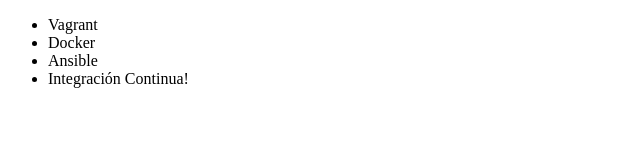
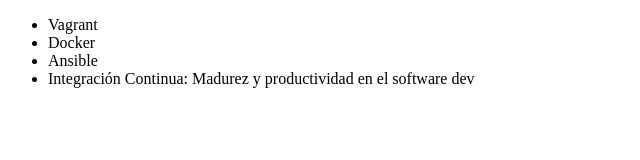
Before and after one commit to andresscarafia/alura-git, a plain HTML site: page index.html in a window 1280 px wide. Shown: the whole page, without its empty margins (0-640 px from the left). Drawn offline with Linux system fonts and the light colour scheme.

Commit message:
Renombra curso integracion continua

```diff
--- a/index.html
+++ b/index.html
@@ -11,7 +11,7 @@
     <li>Vagrant</li>
     <li>Docker</li>
     <li>Ansible</li>
-    <li>Integración Continua!</li>
+    <li>Integración Continua: Madurez y productividad en el software dev</li>
   </ul>
 </body>
 </html>
```
